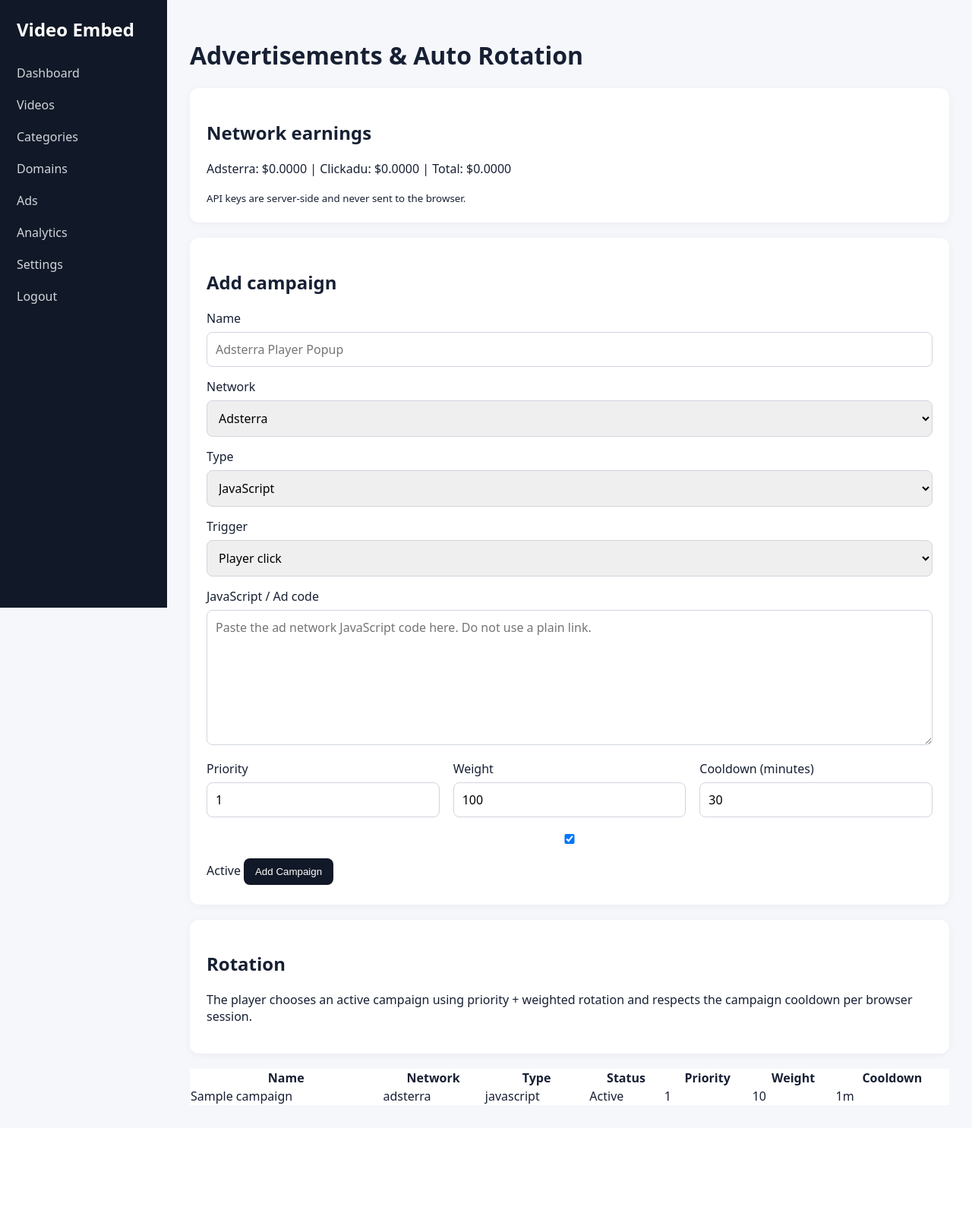
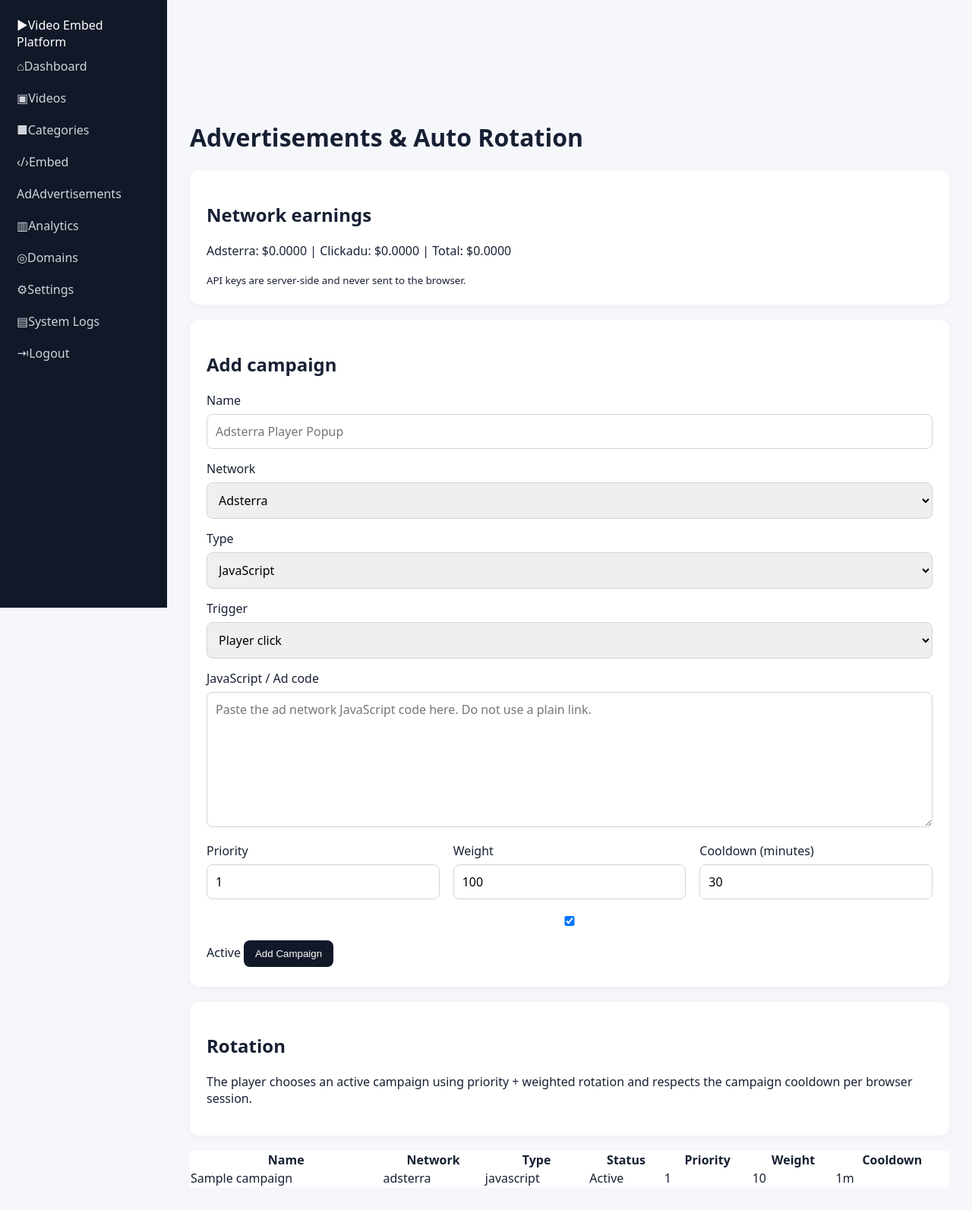
Before and after one commit to srhdigitalmarketing/video-embed-platform, a PHP site: page /admin/ads.php in a window 1280 px wide. Shown: the whole page at 76% size. Before the commit the page ends 1453 px from the top, so only its background shows below. Run offline with PHP 8.4, Linux system fonts and the light colour scheme; the visitor is signed in with stand-in values (Sample User, id 1); tables that the repository leaves empty hold one stand-in row (values such as "Sample post").

Commit message:
Build complete admin dashboard: admin/_header.php

```diff
--- a/admin/_header.php
+++ b/admin/_header.php
@@ -1,4 +1,39 @@
-<?php require_once dirname(__DIR__).'/app/auth.php'; require_admin(); ?>
-<!doctype html><html><head><meta charset="utf-8"><meta name="viewport" content="width=device-width,initial-scale=1">
-<title><?= e(env('APP_NAME','Video Embed Platform')) ?></title><link rel="stylesheet" href="<?= e(app_url('assets/css/admin.css')) ?>"></head><body>
-<aside><h2>Video Embed</h2><a href="<?=e(app_url('admin/index.php'))?>">Dashboard</a><a href="<?=e(app_url('admin/videos.php'))?>">Videos</a><a href="<?=e(app_url('admin/categories.php'))?>">Categories</a><a href="<?=e(app_url('admin/domains.php'))?>">Domains</a><a href="<?=e(app_url('admin/ads.php'))?>">Ads</a><a href="<?=e(app_url('admin/analytics.php'))?>">Analytics</a><a href="<?=e(app_url('admin/settings.php'))?>">Settings</a><a href="<?=e(app_url('admin/logout.php'))?>">Logout</a></aside><main>
+<?php
+require_once dirname(__DIR__).'/app/auth.php';
+require_admin();
+$page = basename($_SERVER['PHP_SELF']);
+?>
+<!doctype html>
+<html lang="en">
+<head>
+<meta charset="utf-8">
+<meta name="viewport" content="width=device-width,initial-scale=1">
+<meta name="robots" content="noindex,nofollow">
+<title><?= e(env('APP_NAME','Video Embed Platform')) ?> — Admin</title>
+<link rel="stylesheet" href="<?= e(app_url('assets/css/admin.css')) ?>">
+<script defer src="<?= e(app_url('assets/js/admin.js')) ?>"></script>
+</head>
+<body>
+<aside class="sidebar">
+  <div class="brand"><span class="brand-icon">▶</span><span>Video Embed<br>Platform</span></div>
+  <nav>
+    <a class="<?= $page==='index.php'?'active':'' ?>" href="<?=e(app_url('admin/index.php'))?>"><span>⌂</span>Dashboard</a>
+    <a class="<?= in_array($page,['videos.php','video-add.php','video-edit.php'])?'active':'' ?>" href="<?=e(app_url('admin/videos.php'))?>"><span>▣</span>Videos</a>
+    <a class="<?= $page==='categories.php'?'active':'' ?>" href="<?=e(app_url('admin/categories.php'))?>"><span>■</span>Categories</a>
+    <a class="<?= $page==='embed.php'?'active':'' ?>" href="<?=e(app_url('admin/embed.php'))?>"><span>‹/›</span>Embed</a>
+    <a class="<?= $page==='ads.php'?'active':'' ?>" href="<?=e(app_url('admin/ads.php'))?>"><span>Ad</span>Advertisements</a>
+    <a class="<?= $page==='analytics.php'?'active':'' ?>" href="<?=e(app_url('admin/analytics.php'))?>"><span>▥</span>Analytics</a>
+    <a class="<?= $page==='domains.php'?'active':'' ?>" href="<?=e(app_url('admin/domains.php'))?>"><span>◎</span>Domains</a>
+    <a class="<?= $page==='settings.php'?'active':'' ?>" href="<?=e(app_url('admin/settings.php'))?>"><span>⚙</span>Settings</a>
+    <a href="<?=e(app_url('admin/logs.php'))?>"><span>▤</span>System Logs</a>
+  </nav>
+  <a class="logout" href="<?=e(app_url('admin/logout.php'))?>"><span>⇥</span>Logout</a>
+</aside>
+<div class="app-shell">
+<header class="topbar">
+  <button class="menu-toggle" data-sidebar-toggle>☰</button>
+  <div class="topbar-spacer"></div>
+  <button class="icon-btn" title="Notifications">♧<i>3</i></button>
+  <div class="profile"><span class="avatar"><?=e(strtoupper(substr((string)($_SESSION['admin_email']??'A'),0,1)))?></span><span><?=e($_SESSION['admin_email']??'admin')?></span><span>⌄</span></div>
+</header>
+<main class="content">
```
